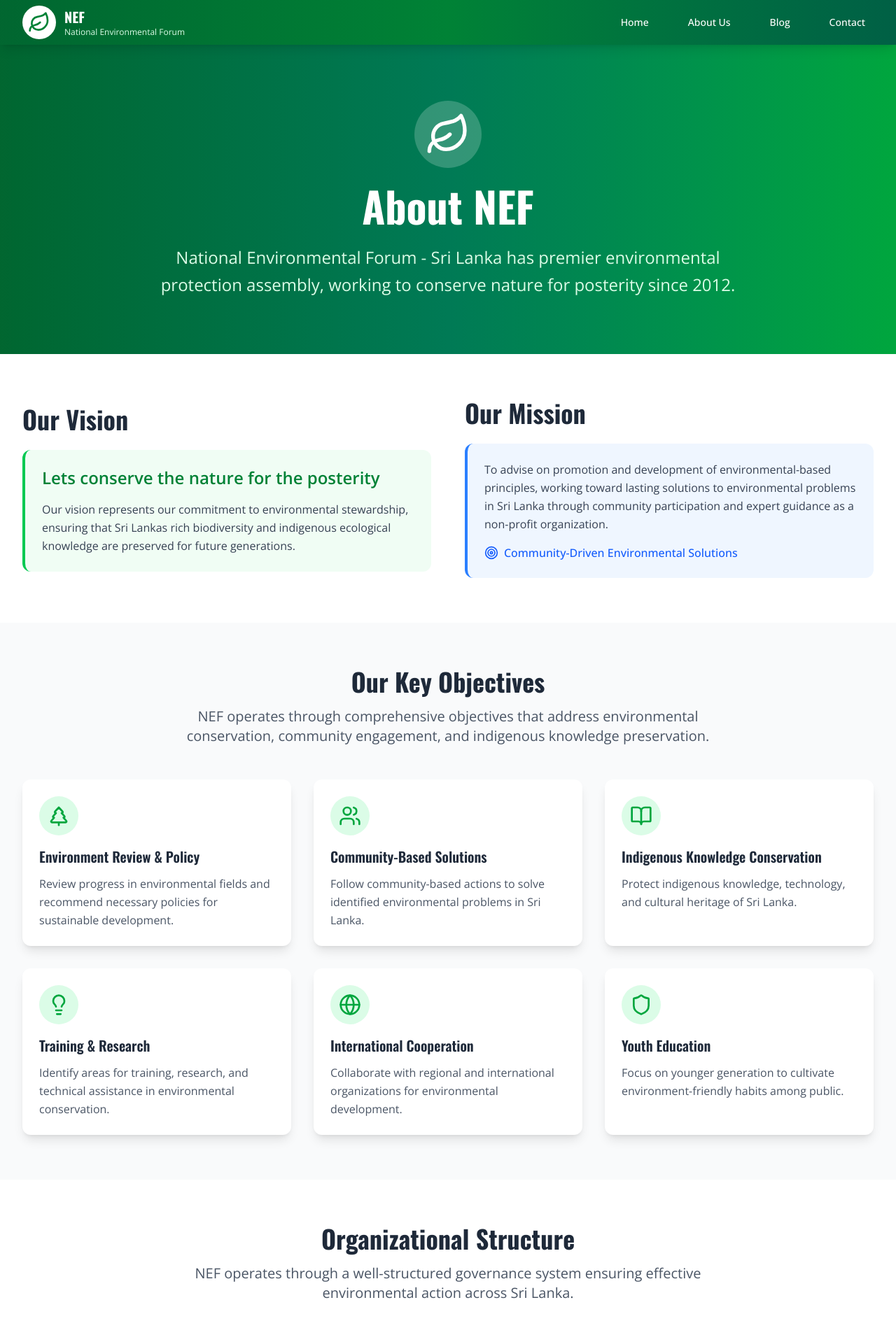
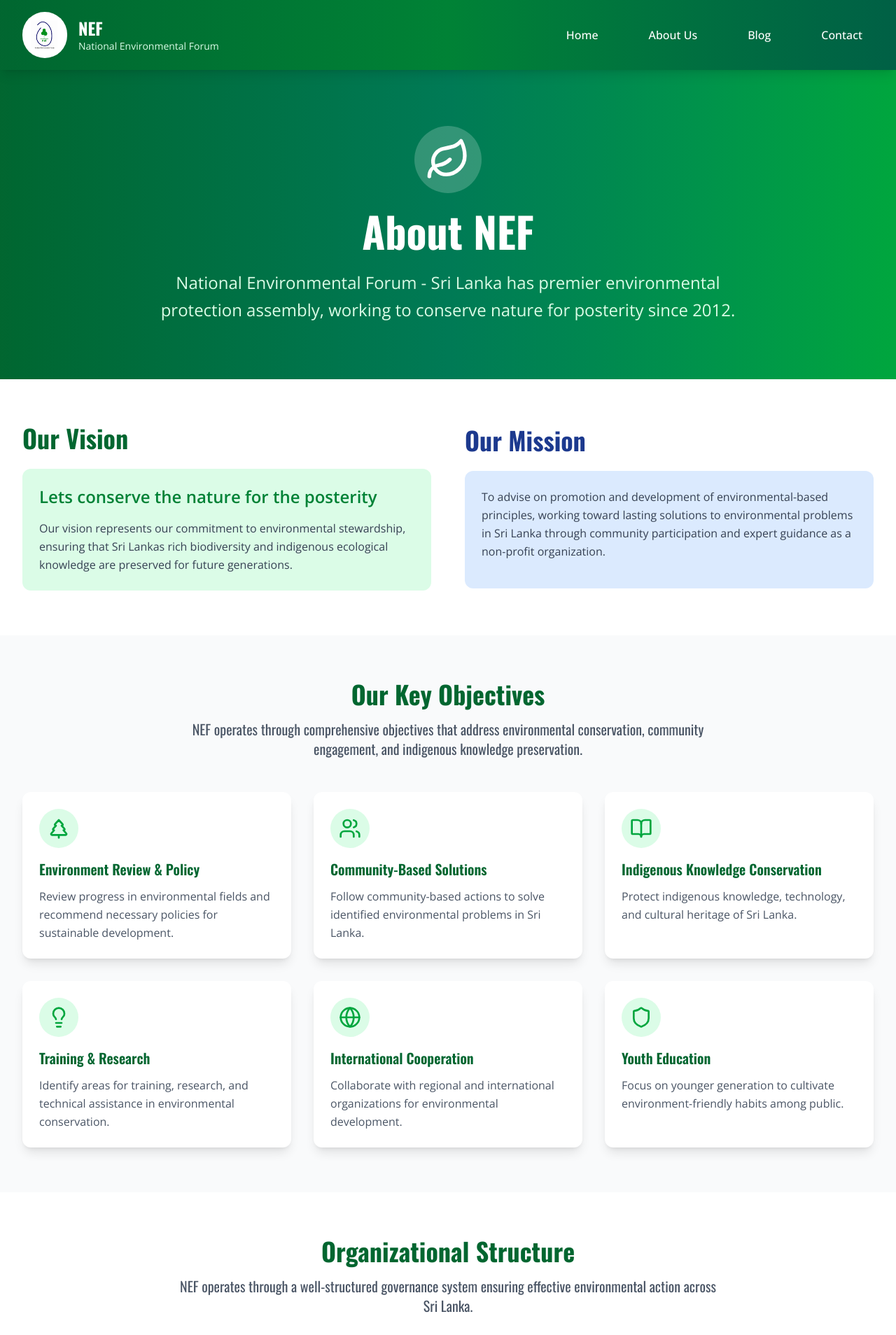
Before and after one commit to kin-lgtm/nef-website, a Next.js app: page /about in a window 1280 px wide. Shown: the top 1908 px of the page at 70% size. Built offline with nearby package versions, Linux system fonts and the light colour scheme.

Commit message:
change the structure

```diff
--- a/src/app/about/page.tsx
+++ b/src/app/about/page.tsx
@@ -151,8 +151,8 @@ const AboutPage = () => {
         <div className="max-w-7xl mx-auto px-4 sm:px-6 lg:px-8">
           <div className="grid md:grid-cols-2 gap-12 items-center">
             <div>
-              <h2 className="text-4xl font-bold text-gray-800 mb-6">Our Vision</h2>
-              <div className="bg-green-50 p-6 rounded-xl border-l-4 border-green-500">
+              <h2 className="text-4xl font-bold text-green-800 mb-6">Our Vision</h2>
+              <div className="bg-green-100 p-6 rounded-xl ">
                 <p className="text-2xl font-semibold text-green-700 mb-4">
                   Lets conserve the nature for the posterity
                 </p>
@@ -163,17 +163,14 @@ const AboutPage = () => {
             </div>
 
             <div>
-              <h2 className="text-4xl font-bold text-gray-800 mb-6">Our Mission</h2>
-              <div className="bg-blue-50 p-6 rounded-xl border-l-4 border-blue-500">
+              <h2 className="text-4xl font-bold text-blue-900 mb-6">Our Mission</h2>
+              <div className="bg-blue-100 p-6 rounded-xl">
                 <p className="text-gray-700 leading-relaxed mb-4">
                   To advise on promotion and development of environmental-based principles, working toward
                   lasting solutions to environmental problems in Sri Lanka through community participation
                   and expert guidance as a non-profit organization.
                 </p>
-                <div className="flex items-center space-x-2 text-blue-600">
-                  <Target className="h-5 w-5" />
-                  <span className="font-medium">Community-Driven Environmental Solutions</span>
-                </div>
+
               </div>
             </div>
           </div>
@@ -184,11 +181,11 @@ const AboutPage = () => {
       <section className="py-16 bg-gray-50">
         <div className="max-w-7xl mx-auto px-4 sm:px-6 lg:px-8">
           <div className="text-center mb-12">
-            <h2 className="text-4xl font-bold text-gray-800 mb-4">Our Key Objectives</h2>
-            <p className="text-xl text-gray-600 max-w-3xl mx-auto">
+            <h2 className="text-4xl font-bold text-green-800 mb-4">Our Key Objectives</h2>
+            <h5 className="text-xl text-gray-600 max-w-3xl mx-auto">
               NEF operates through comprehensive objectives that address environmental conservation,
               community engagement, and indigenous knowledge preservation.
-            </p>
+            </h5>
           </div>
 
           <div className="grid md:grid-cols-2 lg:grid-cols-3 gap-8">
@@ -199,7 +196,7 @@ const AboutPage = () => {
                   <div className="bg-green-100 p-3 rounded-full w-fit mb-4">
                     <IconComponent className="h-8 w-8 text-green-600" />
                   </div>
-                  <h3 className="text-xl font-semibold text-gray-800 mb-3">{objective.title}</h3>
+                  <h3 className="text-xl font-semibold text-green-800 mb-3">{objective.title}</h3>
                   <p className="text-gray-600 leading-relaxed">{objective.description}</p>
                 </div>
               );
@@ -212,10 +209,10 @@ const AboutPage = () => {
       <section className="py-16 bg-white">
         <div className="max-w-7xl mx-auto px-4 sm:px-6 lg:px-8">
           <div className="text-center mb-12">
-            <h2 className="text-4xl font-bold text-gray-800 mb-4">Organizational Structure</h2>
-            <p className="text-xl text-gray-600 max-w-3xl mx-auto">
+            <h2 className="text-4xl font-bold text-green-800 mb-4">Organizational Structure</h2>
+            <h5 className="text-xl text-gray-600 max-w-3xl mx-auto">
               NEF operates through a well-structured governance system ensuring effective environmental action across Sri Lanka.
-            </p>
+            </h5>
           </div>
 
           <div className="grid md:grid-cols-2 gap-8">
@@ -223,7 +220,7 @@ const AboutPage = () => {
               <div key={index} className="bg-gradient-to-br from-green-50 to-emerald-50 p-6 rounded-xl border border-green-200">
                 <h3 className="text-xl font-semibold text-green-800 mb-3">{structure.title}</h3>
                 <p className="text-gray-700 mb-4">{structure.description}</p>
-                <div className="bg-white p-3 rounded-lg border-l-4 border-green-500">
+                <div className="bg-green-200 p-3 rounded-lg ">
                   <p className="text-sm font-medium text-gray-600">{structure.members}</p>
                 </div>
               </div>
@@ -236,10 +233,10 @@ const AboutPage = () => {
       <section className="py-16 bg-gray-50">
         <div className="max-w-7xl mx-auto px-4 sm:px-6 lg:px-8">
           <div className="text-center mb-12">
-            <h2 className="text-4xl font-bold text-gray-800 mb-4">Membership Categories</h2>
-            <p className="text-xl text-gray-600 max-w-3xl mx-auto">
+            <h2 className="text-4xl font-bold text-green-800 mb-4">Membership Categories</h2>
+            <h5 className="text-xl text-gray-600 max-w-3xl mx-auto">
               Join NEF through various membership categories designed to accommodate different levels of commitment to environmental conservation.
-            </p>
+            </h5>
           </div>
 
           <div className="grid md:grid-cols-2 lg:grid-cols-4 gap-6">
@@ -252,7 +249,7 @@ const AboutPage = () => {
                   </div>
                 </div>
                 <div className="p-6">
-                  <h3 className="text-lg font-semibold text-gray-800 mb-3">{membership.type}</h3>
+                  <h3 className="text-lg font-semibold text-green-800 mb-3">{membership.type}</h3>
                   <p className="text-gray-600 text-sm leading-relaxed">{membership.description}</p>
                 </div>
               </div>
@@ -266,45 +263,45 @@ const AboutPage = () => {
         <div className="max-w-7xl mx-auto px-4 sm:px-6 lg:px-8">
           <div className="grid lg:grid-cols-2 gap-12 items-center">
             <div>
-              <h2 className="text-4xl font-bold text-amber-800 mb-6">Preserving Indigenous Heritage</h2>
+              <h2 className="text-4xl font-bold text-blue-900 mb-6">Preserving Indigenous Heritage</h2>
               <p className="text-lg text-gray-700 mb-6 leading-relaxed">
                 Sri Lankas indigenous communities have maintained sophisticated environmental knowledge systems for over 2,500 years. NEF recognizes and works to preserve this invaluable heritage.
               </p>
               <div className="space-y-4">
                 <div className="flex items-center space-x-3">
-                  <div className="bg-amber-100 p-2 rounded-full">
-                    <TreePine className="h-6 w-6 text-amber-600" />
+                  <div className="bg-blue-100 p-2 rounded-full">
+                    <TreePine className="h-6 w-6 text-blue-900" />
                   </div>
                   <p className="text-gray-700">Traditional forest conservation practices</p>
                 </div>
                 <div className="flex items-center space-x-3">
-                  <div className="bg-amber-100 p-2 rounded-full">
-                    <Droplets className="h-6 w-6 text-amber-600" />
+                  <div className="bg-blue-100 p-2 rounded-full">
+                    <Droplets className="h-6 w-6 text-blue-900" />
                   </div>
                   <p className="text-gray-700">Ancient water management systems (Tank cascade systems)</p>
                 </div>
                 <div className="flex items-center space-x-3">
-                  <div className="bg-amber-100 p-2 rounded-full">
-                    <BookOpen className="h-6 w-6 text-amber-600" />
+                  <div className="bg-blue-100 p-2 rounded-full">
+                    <BookOpen className="h-6 w-6 text-blue-900" />
                   </div>
                   <p className="text-gray-700">Traditional Ayurvedic medicinal plant knowledge</p>
                 </div>
                 <div className="flex items-center space-x-3">
-                  <div className="bg-amber-100 p-2 rounded-full">
-                    <Mountain className="h-6 w-6 text-amber-600" />
+                  <div className="bg-blue-100 p-2 rounded-full">
+                    <Mountain className="h-6 w-6 text-blue-900" />
                   </div>
                   <p className="text-gray-700">Sacred grove conservation (Devrai tradition)</p>
                 </div>
               </div>
             </div>
 
-            <div className="bg-gradient-to-br from-amber-100 to-orange-100 p-8 rounded-2xl">
+            <div className="bg-gradient-to-br from-blue-100 to-green-100 p-8 rounded-2xl">
               <div className="text-center mb-6">
-                <div className="bg-amber-200 p-4 rounded-full w-fit mx-auto mb-4">
-                  <Heart className="h-12 w-12 text-amber-800" />
+                <div className="bg-blue-200 p-4 rounded-full w-fit mx-auto mb-4">
+                  <Heart className="h-12 w-12 text-blue-900" />
                 </div>
-                <h3 className="text-2xl font-bold text-amber-800 mb-4">Our Commitment</h3>
-                <p className="text-amber-700 leading-relaxed mb-6">
+                <h3 className="text-2xl font-bold text-blue-900 mb-4">Our Commitment</h3>
+                <p className="text-blue-700 leading-relaxed mb-6">
                   NEF works directly with village elders, traditional healers, and indigenous communities
                   to document and preserve their environmental wisdom for future generations.
                 </p>
@@ -312,16 +309,16 @@ const AboutPage = () => {
               <div className="bg-white/50 p-4 rounded-lg">
                 <div className="flex items-center justify-center space-x-6">
                   <div className="text-center">
-                    <p className="text-2xl font-bold text-amber-800">200+</p>
-                    <p className="text-sm text-amber-700">Elders Interviewed</p>
+                    <p className="text-2xl font-bold text-blue-800">200+</p>
+                    <p className="text-sm text-blue-700">Elders Interviewed</p>
                   </div>
                   <div className="text-center">
-                    <p className="text-2xl font-bold text-amber-800">500+</p>
-                    <p className="text-sm text-amber-700">Plants Documented</p>
+                    <p className="text-2xl font-bold text-blue-800">500+</p>
+                    <p className="text-sm text-blue-700">Plants Documented</p>
                   </div>
                   <div className="text-center">
-                    <p className="text-2xl font-bold text-amber-800">50+</p>
-                    <p className="text-sm text-amber-700">Practices Recorded</p>
+                    <p className="text-2xl font-bold text-blue-800">50+</p>
+                    <p className="text-sm text-blue-700">Practices Recorded</p>
                   </div>
                 </div>
               </div>
@@ -334,9 +331,9 @@ const AboutPage = () => {
       <section className="py-16 bg-white">
         <div className="max-w-7xl mx-auto px-4 sm:px-6 lg:px-8">
           <div className="text-center mb-12">
-            <h2 className="text-4xl font-bold text-gray-800 mb-4">Our Founding Members</h2>
-            <p className="text-xl text-gray-600 max-w-3xl mx-auto">
-              NEF was established on November 1st, 2012, by visionary environmental advocates committed to preserving Sri Lankas natural heritage.</p>
+            <h2 className="text-4xl font-bold text-green-800 mb-4">Our Founding Members</h2>
+            <h5 className="text-xl text-gray-600 max-w-3xl mx-auto">
+              NEF was established on November 1st, 2012, by visionary environmental advocates committed to preserving Sri Lankas natural heritage.</h5>
           </div>
           <div className="grid md:grid-cols-3 gap-8">
             {founderMembers.map((founder, index) => (
@@ -345,7 +342,7 @@ const AboutPage = () => {
                   <div className="bg-green-100 p-4 rounded-full w-fit mx-auto mb-4">
                     <Users className="h-12 w-12 text-green-600" />
                   </div>
-                  <h3 className="text-lg font-semibold text-gray-800 mb-2">{founder.name}</h3>
+                  <h3 className="text-lg font-semibold text-green-800 mb-2">{founder.name}</h3>
                   <p className="text-green-600 font-medium mb-2">{founder.position}</p>
                   {founder.department && (
                     <p className="text-sm text-gray-600 mb-2">{founder.department}</p>
--- a/src/components/navbar.tsx
+++ b/src/components/navbar.tsx
@@ -1,53 +1,52 @@
 'use client'
 
 import React, { useState } from 'react';
-import {
-  Menu,
-  X,
-  Leaf,
-} from 'lucide-react';
+import Image from 'next/image'; // Import Image from next/image
+import { Menu, X } from 'lucide-react'; // Removed Leaf
 
 const Navbar = () => {
   const [isMenuOpen, setIsMenuOpen] = useState(false);
 
   const navigation = [
-    { name: 'Home', href: '/'},
-    { name: 'About Us', href: '/about'},
+    { name: 'Home', href: '/' },
+    { name: 'About Us', href: '/about' },
     { name: 'Blog', href: '/blog' },
     { name: 'Contact', href: '/contact' },
   ];
 
   return (
-    <nav className="bg-gradient-to-r from-green-800 via-green-700 to-emerald-800 shadow-lg sticky top-0 z-50">
+    <nav className="bg-gradient-to-r from-green-800 via-green-700 to-emerald-800 h-[100px] shadow-lg sticky top-0 z-50">
       <div className="max-w-7xl mx-auto px-4 sm:px-6 lg:px-8">
-        <div className="flex justify-between items-center h-16">
+        <div className="flex justify-between items-center h-[100px]"> {/* Adjusted height */}
           {/* Logo and Brand */}
-          <div className="flex items-center space-x-3">
-            <div className="bg-white p-2 rounded-full">
-              <Leaf className="h-8 w-8 text-green-700" />
+          <div className="flex items-center space-x-4"> {/* Increased space-x-4 for balance */}
+            <div className="bg-white p-3 rounded-full overflow-hidden"> {/* Increased p-3 for larger logo */}
+              <Image
+                src="/logo.JPG" // Path to logo.png in the public directory
+                alt="NEF Logo"
+                width={40} // Increased from 32 to 40px to match new height proportion
+                height={40} // Increased from 32 to 40px
+                className="object-contain" // Ensures the image fits within the container
+              />
             </div>
             <div className="text-white">
-              <h1 className="text-xl font-bold">NEF</h1>
-              <p className="text-xs text-green-100">National Environmental Forum</p>
+              <h1 className="text-2xl font-bold">NEF</h1> {/* Increased text-2xl from text-xl */}
+              <p className="text-sm text-green-100">National Environmental Forum</p> {/* Increased text-sm from text-xs */}
             </div>
           </div>
 
           {/* Desktop Navigation */}
           <div className="hidden md:block">
-            <div className="ml-10 flex items-baseline space-x-8">
-              {navigation.map((item) => {
-
-                return (
+            <div className="ml-10 flex items-center space-x-10"> {/* Increased space-x-10 from space-x-8 */}
+              {navigation.map((item) => (
                 <a
                   key={item.name}
                   href={item.href}
-                    className="text-white hover:text-green-200 px-3 py-2 rounded-md text-sm font-medium transition-all duration-300 flex items-center space-x-1 hover:bg-green-600/30"
+                  className="text-white hover:text-green-200 px-4 py-3 rounded-md text-base font-medium transition-all duration-300 flex items-center space-x-1 hover:bg-green-600/30"
                 >
-
                   <span>{item.name}</span>
                 </a>
-                );
-              })}
+              ))}
             </div>
           </div>
 
@@ -55,9 +54,9 @@ const Navbar = () => {
           <div className="md:hidden">
             <button
               onClick={() => setIsMenuOpen(!isMenuOpen)}
-              className="text-white hover:text-green-200 p-2 rounded-md"
+              className="text-white hover:text-green-200 p-3 rounded-md"
             >
-              {isMenuOpen ? <X className="h-6 w-6" /> : <Menu className="h-6 w-6" />}
+              {isMenuOpen ? <X className="h-8 w-8" /> : <Menu className="h-8 w-8" />} {/* Increased h-8 w-8 from h-6 w-6 */}
             </button>
           </div>
         </div>
@@ -65,21 +64,17 @@ const Navbar = () => {
         {/* Mobile Navigation */}
         {isMenuOpen && (
           <div className="md:hidden bg-green-900/95 backdrop-blur-sm">
-            <div className="px-2 pt-2 pb-3 space-y-1">
-              {navigation.map((item) => {
-
-                return (
+            <div className="px-4 pt-4 pb-3 space-y-2"> {/* Adjusted padding and space-y-2 */}
+              {navigation.map((item) => (
                 <a
                   key={item.name}
                   href={item.href}
-                    className="text-white hover:text-green-200 block px-3 py-2 rounded-md text-base font-medium transition-all duration-300 flex items-center space-x-2 hover:bg-green-600/30"
+                  className="text-white hover:text-green-200 block px-4 py-3 rounded-md text-lg font-medium transition-all duration-300 flex items-center space-x-2 hover:bg-green-600/30"
                   onClick={() => setIsMenuOpen(false)}
                 >
-
                   <span>{item.name}</span>
                 </a>
-                );
-              })}
+              ))}
             </div>
           </div>
         )}
```
Also changed, not shown: src/app/page.tsx (+15 -15 lines), public/logo.JPG (added). Lines whose indentation alone changed are shown as unchanged.
